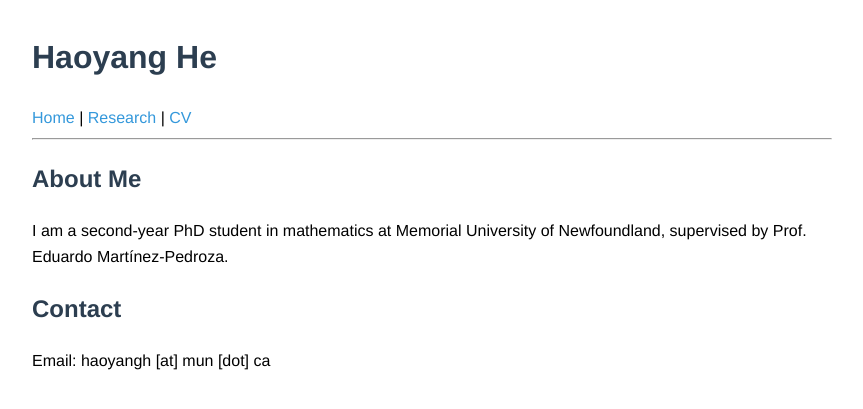
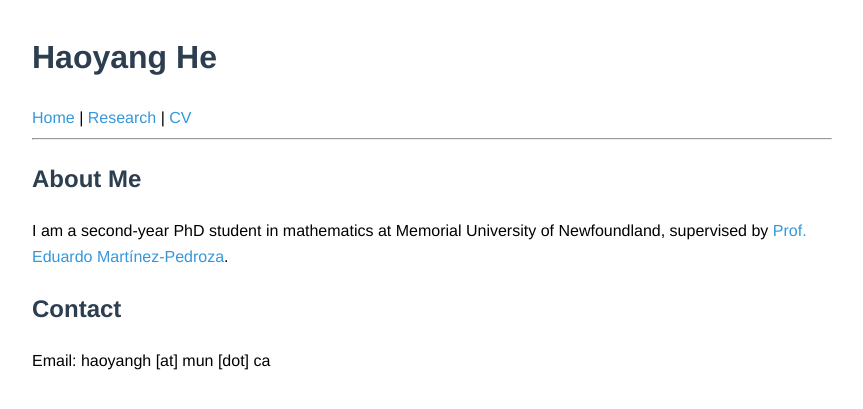
Before and after one commit to haoyang-he/haoyang-he.github.io, a Jekyll site: the page built from index.md, in a window 1280 px wide. Shown: the top 409 px of the page, without its empty margins (208-1071 px from the left). Built offline with Jekyll 4.4.1, drawn with Linux system fonts in a browser that asks for light colours; our own code applies the rules of GitHub Pages for plain Markdown files; part of the change alters nothing that is shown.

Commit message:
Add hyperlink to supervisor's profile
Updated supervisor's name to include a hyperlink.

```diff
--- a/index.md
+++ b/index.md
@@ -1,5 +1,5 @@
 ## About Me
-I am a second-year PhD student in mathematics at Memorial University of Newfoundland, supervised by Prof. Eduardo Martínez-Pedroza.
+I am a second-year PhD student in mathematics at Memorial University of Newfoundland, supervised by [Prof. Eduardo Martínez-Pedroza](https://www.math.mun.ca/~emartinezped/).
 
 ## Contact
 Email: haoyangh [at] mun [dot] ca
```
